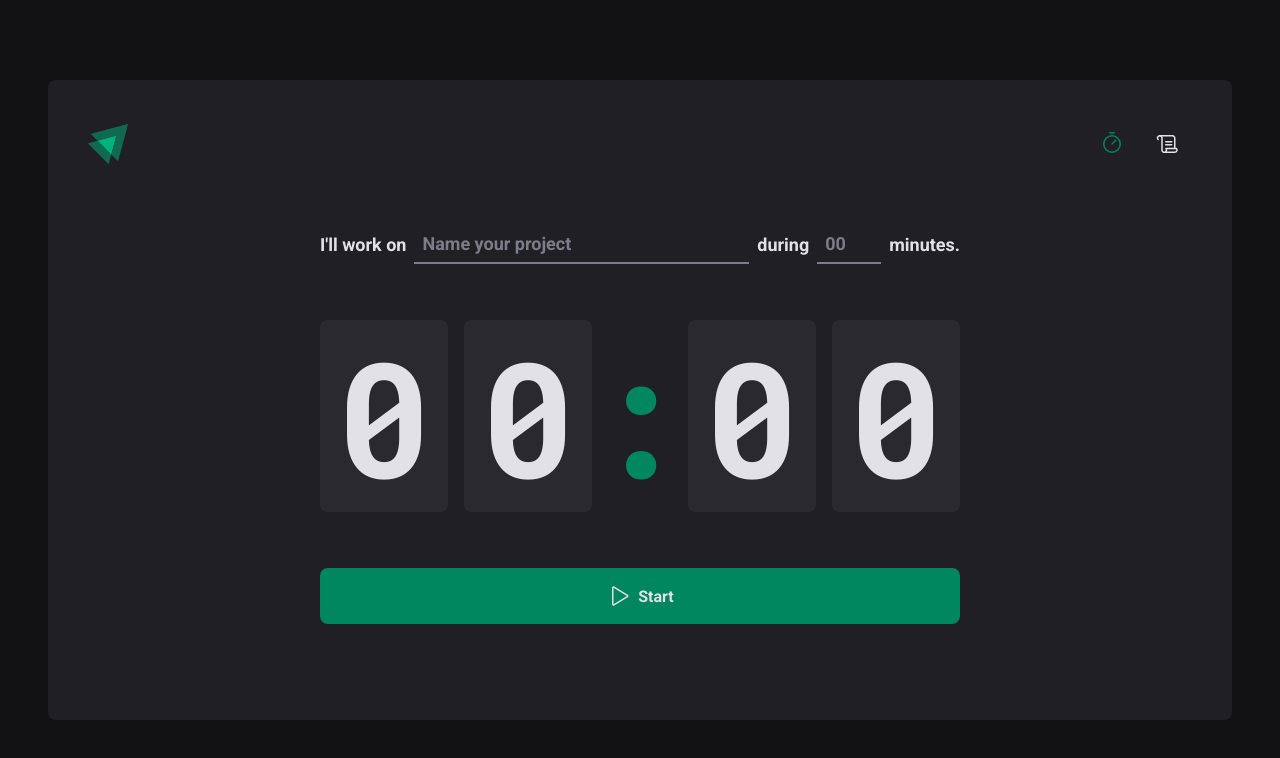
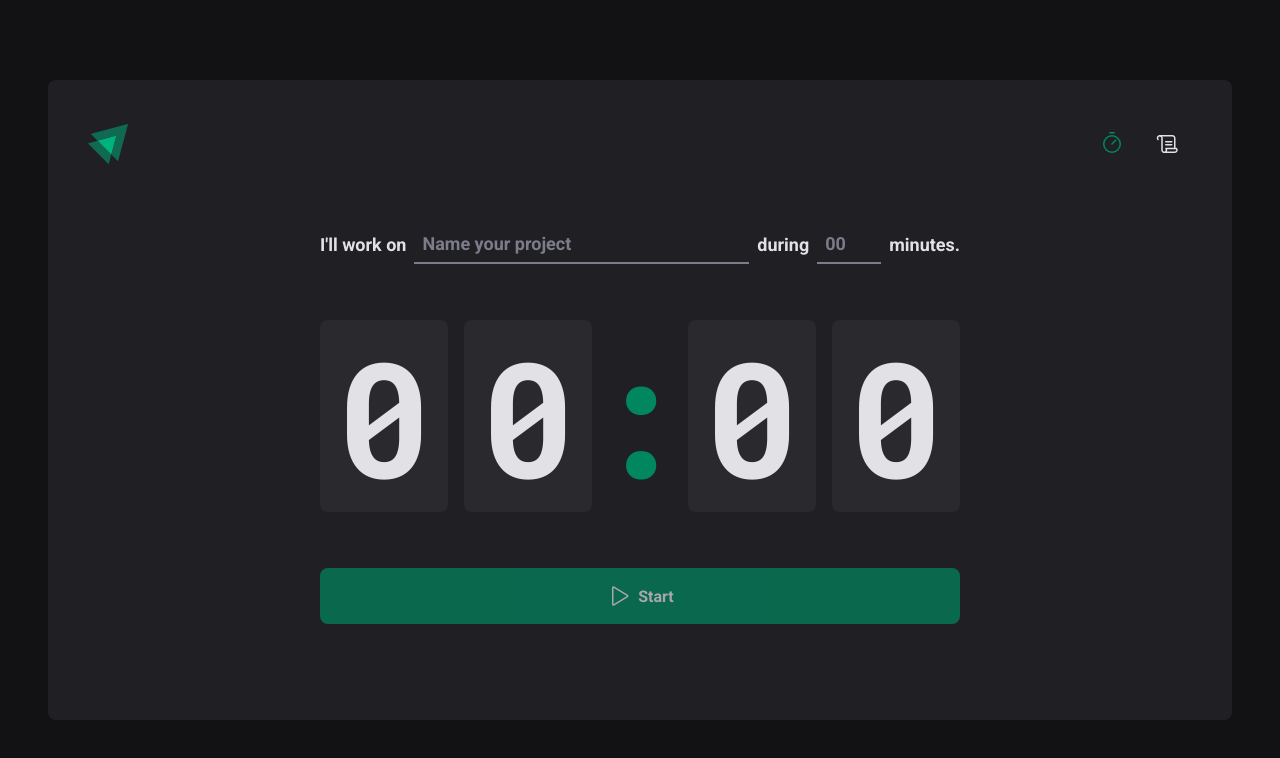
Before and after one commit to renatomarquesteles/ignite-02-pomodoro, a React (Vite) app: page / in a window 1280 px wide. Shown: the top 758 px of the page. Built offline with nearby package versions, Linux system fonts and the light colour scheme.

Commit message:
adds new cycle form validation

```diff
--- a/package.json
+++ b/package.json
@@ -10,11 +10,14 @@
     "lint": "eslint src --ext .ts,.tsx"
   },
   "dependencies": {
+    "@hookform/resolvers": "^2.9.7",
     "phosphor-react": "^1.4.1",
     "react": "^18.2.0",
     "react-dom": "^18.2.0",
+    "react-hook-form": "^7.34.0",
     "react-router-dom": "^6.3.0",
-    "styled-components": "^5.3.5"
+    "styled-components": "^5.3.5",
+    "zod": "^3.17.10"
   },
   "devDependencies": {
     "@rocketseat/eslint-config": "^1.1.3",
--- a/src/pages/Home/index.tsx
+++ b/src/pages/Home/index.tsx
@@ -1,4 +1,7 @@
+import { zodResolver } from '@hookform/resolvers/zod'
 import { Play } from 'phosphor-react'
+import { useForm } from 'react-hook-form'
+import * as zod from 'zod'
 
 import {
   CountdownContainer,
@@ -10,16 +13,36 @@ import {
   TaskInput,
 } from './styles'
 
+const newCycleFormValidationSchema = zod.object({
+  task: zod.string().min(1, 'Inform a task'),
+  minutesAmount: zod
+    .number()
+    .min(5, 'The cycle interval must be between 5 and 60 minutes')
+    .max(60, 'The cycle interval must be between 5 and 60 minutes'),
+})
+
 export const Home = () => {
+  const { register, handleSubmit, watch } = useForm({
+    resolver: zodResolver(newCycleFormValidationSchema),
+  })
+
+  const handleCreateNewCycle = (data: any) => {
+    console.log(data)
+  }
+
+  const task = watch('task')
+  const isSubmitDisabled = !task
+
   return (
     <HomeContainer>
-      <form action="">
+      <form onSubmit={handleSubmit(handleCreateNewCycle)} action="">
         <FormContainer>
           <label htmlFor="task">I&apos;ll work on</label>
           <TaskInput
             id="task"
             list="task-suggestions"
             placeholder="Name your project"
+            {...register('task')}
           />
 
           <datalist id="task-suggestions">
@@ -37,6 +60,7 @@ export const Home = () => {
             step={5}
             min={5}
             max={60}
+            {...register('minutesAmount', { valueAsNumber: true })}
           />
 
           <span>minutes.</span>
@@ -50,7 +74,7 @@ export const Home = () => {
           <span>0</span>
         </CountdownContainer>
 
-        <StartCountdownButton type="submit">
+        <StartCountdownButton type="submit" disabled={isSubmitDisabled}>
           <Play size={24} />
           Start
         </StartCountdownButton>
```
Also changed, not shown: 1 other file (tests, documents, lock files or other folders).
